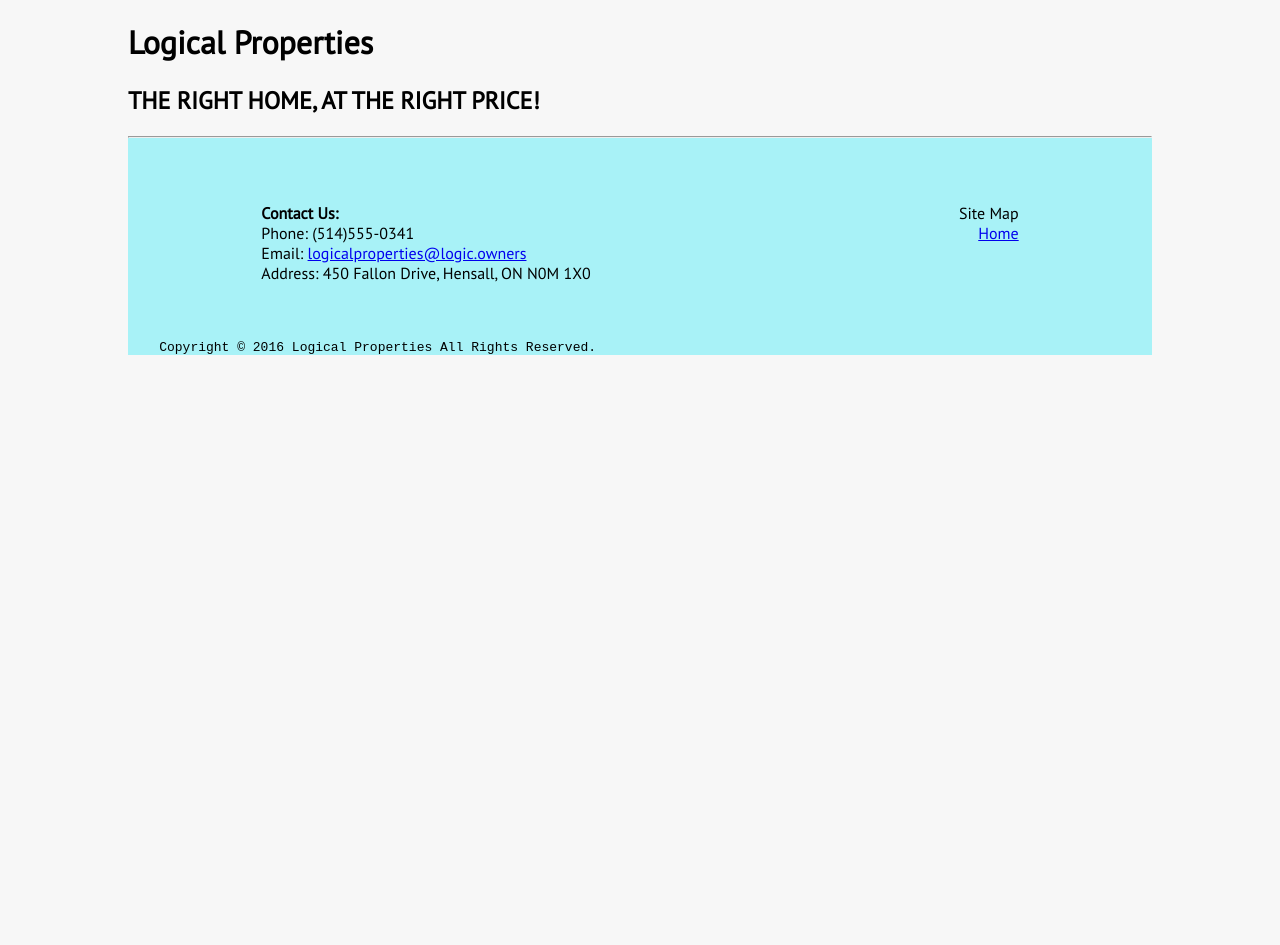
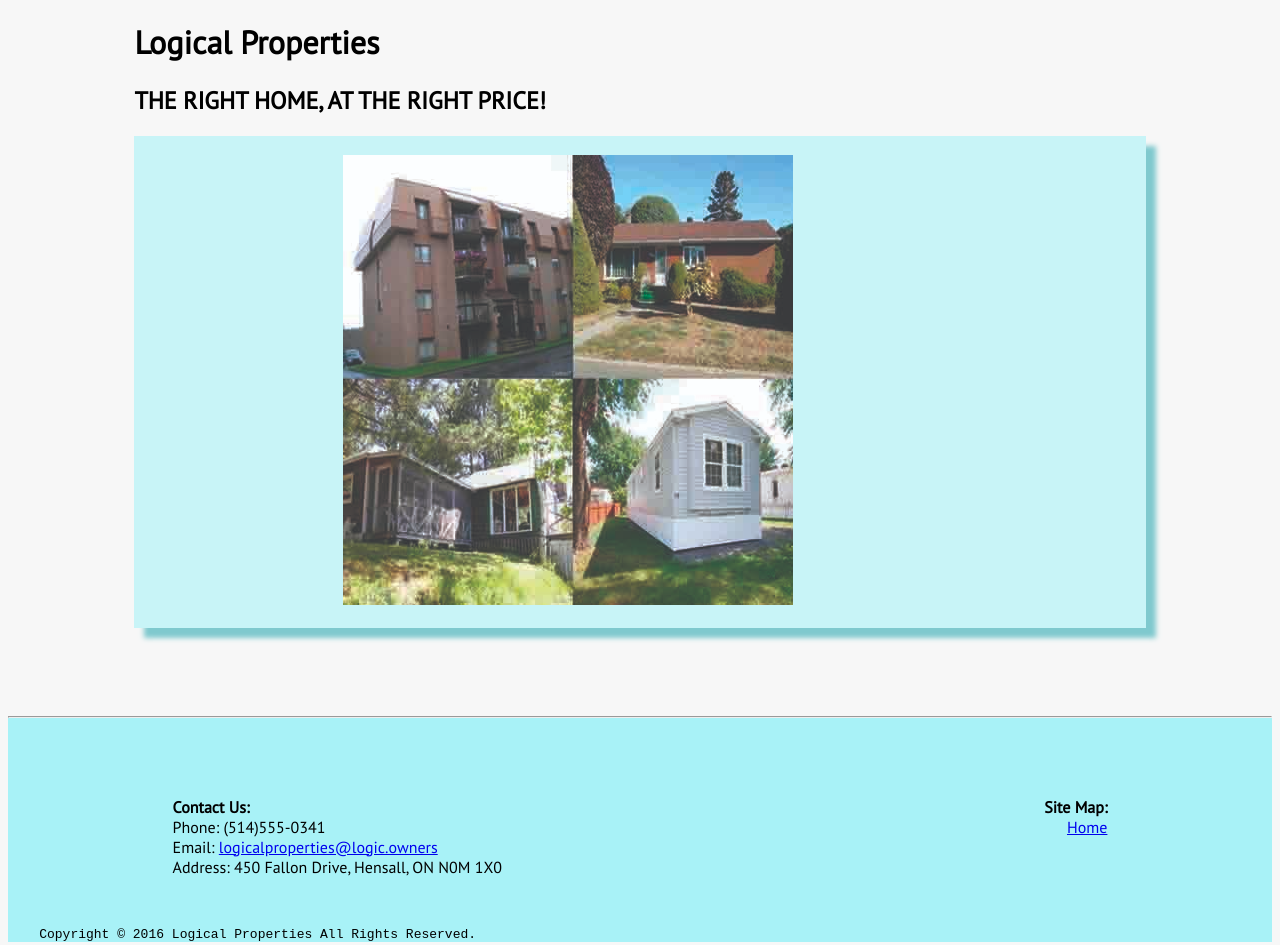
Before and after one commit to ChoqRe1/Web-Apps, a plain HTML site: page LogicalProperties/index.html in a window 1280 px wide. Before the commit the page ends 800 px from the top, so only its background shows below. Drawn offline with Linux system fonts and the light colour scheme.

Commit message:
updating
updating the final version of the commit

```diff
--- a/LogicalProperties/index.html
+++ b/LogicalProperties/index.html
@@ -7,23 +7,33 @@
     <link href="https://fonts.googleapis.com/css?family=PT+Sans" rel="stylesheet">
     <style type="text/css">
         body {
-            padding-left: 10%;
-            padding-right: 10%;
-            margin: auto;
+
+
             background-color: #f7f7f7;
             font-family: 'PT Sans', sans-serif;
         }
-        header{
 
+        header {padding-left: 10%;
+        padding-right: 10%;}
+
+        main {
+
+            background-color: #c8f4f7;
+            padding-left: 15%;
+            padding-right: 15%;
+            margin-left: 10%;
+            margin-right: 10%;
+            box-shadow: 10px 10px 5px #7fc9ce;
+            margin-bottom: 7%;
         }
-        main {
-            background-color: #c8f4f7;
+        main img{
+          padding: 3%;
         }
-
         footer {
             background-color: #a8f2f7;
         }
-        footer div{
+
+        footer div {
             /*Main section of footer*/
             padding-top: 3%;
             padding-left: 7%;
@@ -38,12 +48,11 @@
             float: right;
             text-align: right;
         }
-
-
     </style>
 </head>
 
 <body>
+    <!-- the sources of the images are identified by the name of said images-->
     <header>
         <h1>Logical Properties</h1>
         <h2>THE RIGHT HOME, AT THE RIGHT PRICE!</h2>
@@ -52,6 +61,14 @@
     <nav>
     </nav>
     <main>
+        <img src="Images/RealEstate.jpg" alt="Our selction of habitation areas" usemap="#maprealestate" />
+        <map name="maprealestate">
+  <area shape="rect" coords="0,0,228,224" alt="condo" href="">
+  <area shape="rect" coords="0,224,228,449" alt="country cottage" href="">
+  <area shape="rect" coords="228,0,449,224" alt="single-family" href="">
+  <area shape="rect" coords="228,224,449,449" alt="mobile" href="">
+  </map>
+
     </main>
 
     <footer>
@@ -64,7 +81,7 @@
 
 
 
-            <div class="block2">Site Map<br />
+            <div class="block2"><strong>Site Map:</strong><br />
 
                 <a href="index.html">Home</a><br />
                 <a href=""></a><br />
```
Also changed, not shown: LogicalProperties/Images/RealEstate.jpg (renamed from LogicalProperties/RealEstate.jpg), LogicalProperties/Images/header1.jpg (renamed from LogicalProperties/header1.jpg), LogicalProperties/Images/httpparjatakguru.comImageshouse.png.png (renamed from LogicalProperties/httpparjatakguru.comImageshouse.png.png), LogicalProperties/Images/httpwww.www8-hp.comusenimagesTHP_S_K_RGB_150_LG_Ctcm2451096197_Ttcm245108559832_F.png.png (renamed from LogicalProperties/httpwww.www8-hp.comusenimagesTHP_S_K_RGB_150_LG_Ctcm2451096197_Ttcm245108559832_F.png.png). Lines whose indentation alone changed are shown as unchanged.
